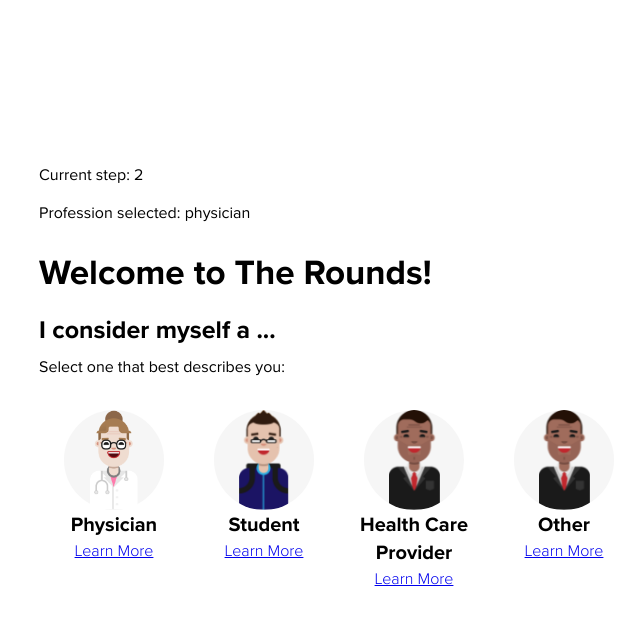
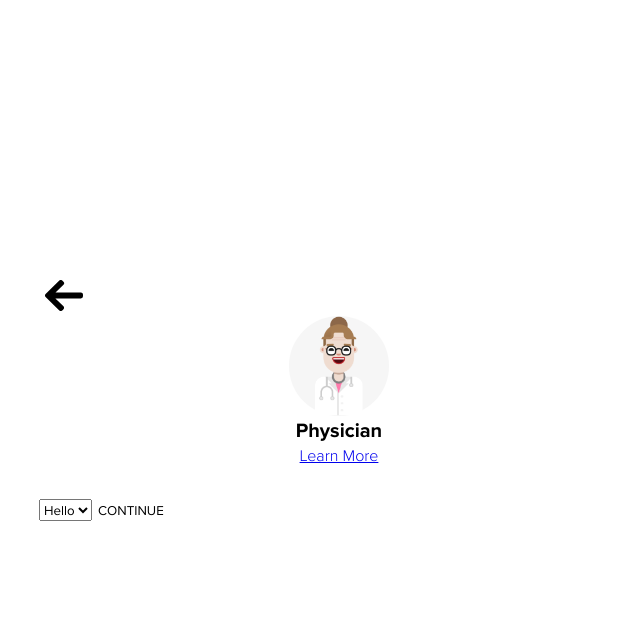
Before and after one commit to eivannisperos/playground-registration, a React app: page / in a window 1280 px wide. Both pictures are taken after a click on the button "Physician". Shown: the top 624 px of the page, without its empty margins (301-941 px from the left). Built offline with nearby package versions, Linux system fonts and the light colour scheme; a web font is replaced by a local one.

Commit message:
implemented forward and backwards function

```diff
--- a/src/components/Form/MasterForm.jsx
+++ b/src/components/Form/MasterForm.jsx
@@ -2,6 +2,7 @@
 import { makeStyles } from '@material-ui/styles';
 import ProfessionSelection from './ProfessionSelection';
 import Profession from './Profession';
+import PhysicianForm from './physician/PhysicianForm';
 
 const styles = makeStyles(theme => ({
     form: {
@@ -17,6 +18,8 @@
     const [currentStep, setCurrentStep] = useState(1);
     const [profession, setProfession] = useState(null);
 
+    console.log(profession + ' ' + 'Current step: ' + currentStep);
+
     //perhaps should only keep track of steps?
     function handleEvent(event) {
         event.preventDefault();
@@ -25,6 +28,11 @@
     }
 
     // functions to keep track of the number of steps
+    // do we even need this in the master form?
+    // if we were to keep track of the initial number
+    // need to heavily modify these functions to take into account for:
+    // 1. keeping track of steps for the progress bar
+    // 2. what profession is selected
     function next() {
         currentStep >= 2 ? setCurrentStep(3) : setCurrentStep(currentStep + 1);
     }
@@ -33,17 +41,26 @@
         currentStep <= 1 ? setCurrentStep(1) : setCurrentStep(currentStep - 1);
     }
 
+    function displayForm(step) {
+        switch (step) {
+            case 1:
+                return <Profession
+                    setProfession={handleEvent}
+                    nextStep={next}
+                />
+            case 2:
+                return <PhysicianForm
+                    nextStep={next}
+                    prevStep={prev}
+                />
+        }
+    }
+
     //each form should be a form of its own,
-    //vakyes determined by each onSubmit function
+    //values determined by each onSubmit function
     return (
         <div className={classes.form}>
-            <p>Current step: {currentStep}</p>
-            <p>Profession selected: {profession}</p>
-            <h1>Welcome to The Rounds!</h1>
-            <Profession
-                setProfession={handleEvent}
-                nextStep={next}
-            />
+            {displayForm(currentStep)}
         </div>
     )
 
--- a/src/components/Form/Profession.jsx
+++ b/src/components/Form/Profession.jsx
@@ -16,6 +16,7 @@
     return (
         <div>
             <form onSubmit={nextStep}>
+                <h1>Welcome to The Rounds!</h1>
                 <h2>I consider myself a ...</h2>
                 <p>Select one that best describes you:</p>
                 <Grid
--- /dev/null
+++ b/src/components/Form/physician/PhysicianForm.jsx
@@ -0,0 +1,45 @@
+import React from 'react';
+import PropTypes from 'prop-types';
+import './PhysicianForm.scss';
+
+import backButtonSvg from '../../../assets/img/left-arrow.svg';
+
+function PhysicianForm({ nextStep, prevStep }) {
+    return (
+        <div>
+            <button
+                type="button"
+                onClick={prevStep}
+            >
+                <img src={backButtonSvg} alt="A back arrow" />
+            </button>
+            <div className="button-variant-2-btn">
+                <div id="physician" className="img-rounded-container" />
+                <h3>Physician</h3>
+                <a href="#">Learn More</a>
+            </div>
+            <div>
+                <form onSubmit={nextStep}>
+                    <select>
+                        <option>Hello</option>
+                    </select>
+                    <button type="submit" value="continue">
+                        CONTINUE
+                    </button>
+                </form>
+            </div>
+        </div>
+    )
+}
+
+export default PhysicianForm;
+
+PhysicianForm.defaultProps = {
+    nextStep: () => null,
+    prevStep: () => null,
+}
+
+PhysicianForm.propTypes = {
+    nextStep: PropTypes.func,
+    prevStep: PropTypes.func,
+}
```
Also changed, not shown: src/assets/img/left-arrow.svg (added), src/components/Buttons/Button/Button.jsx (added), src/components/Form/physician/PhysicianForm.scss (added).
